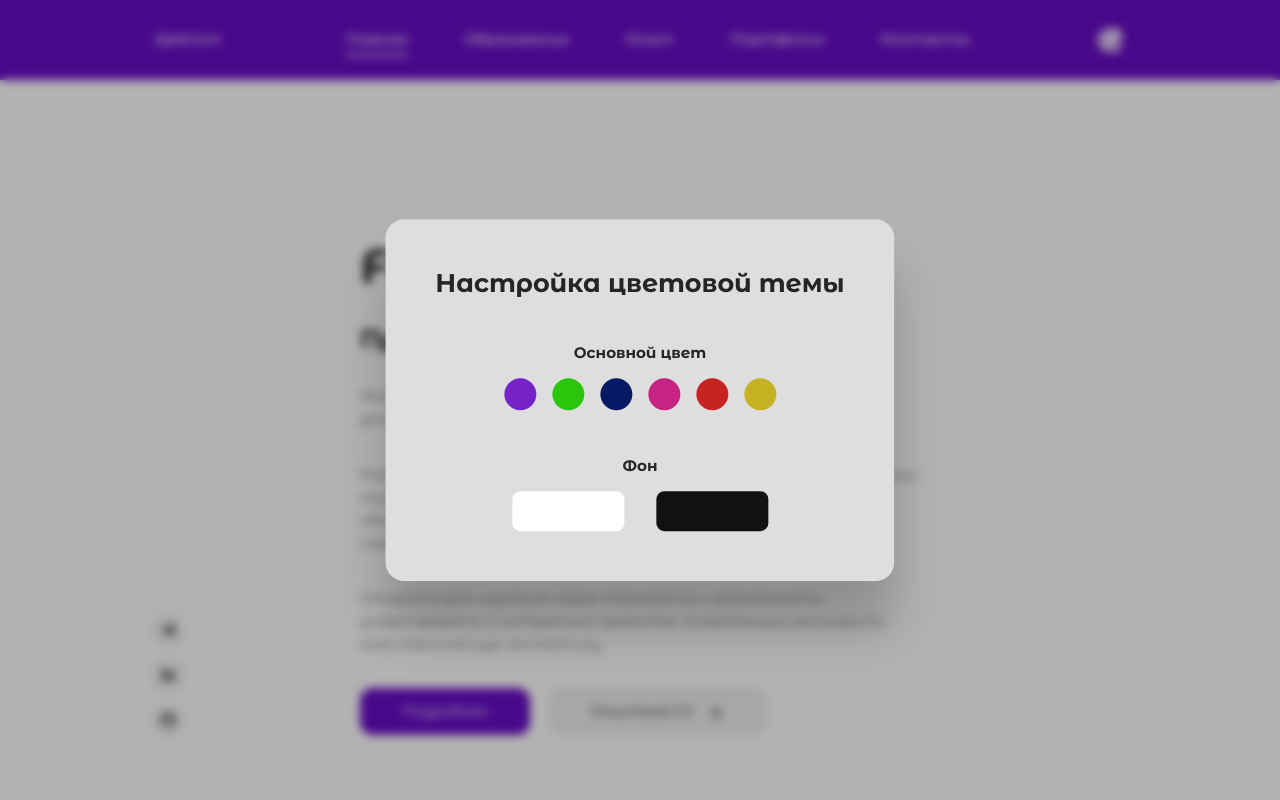
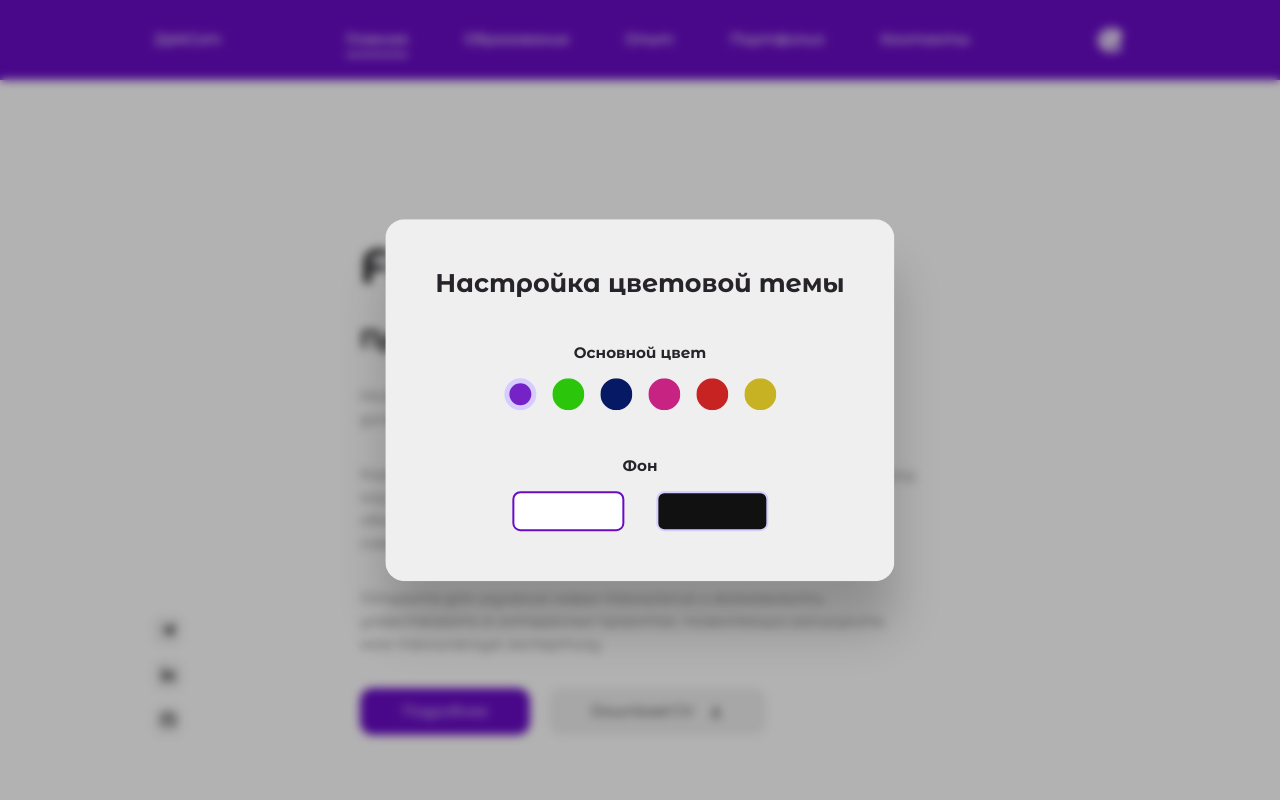
Before and after one commit to jijek-com/jijek-com.github.io, a React (Create React App) app: page / in a window 1280 px wide. Both pictures are taken after a click on the button 1110 px from the left and 40 px from the top of the page. Shown: the top 800 px of the page. Built offline with nearby package versions, Linux system fonts and the light colour scheme.

Commit message:
edit theme modal btn

```diff
--- a/src/assets/styles/root.scss
+++ b/src/assets/styles/root.scss
@@ -5,6 +5,7 @@
     --light-lightness: 94%;
     --white-lightness: 100%;
     --color-primary: hsl(var(--primary-hue), 89%, 41%);
+    --color-secondary: hsl(252, 100%, 90%);
     --color-white: hsl(0, 5%, var(--white-lightness));
     --color-light: hsl(var(--primary-hue), 5%, var(--light-lightness));
     --color-black: hsl(var(--primary-hue), 5%, var(--black-lightness));
--- a/src/theme/BackgroundColor.jsx
+++ b/src/theme/BackgroundColor.jsx
@@ -1,11 +1,11 @@
 import { useThemeContext } from "../context/theme-context";
 
 const BackgroundColor = ({ className }) => {
-  const { themeHandler } = useThemeContext();
+  const { themeState, themeHandler } = useThemeContext();
 
   return (
     <button
-      className={className}
+      className={(themeState.background === className ? 'active ' : '') + className}
       onClick={() => themeHandler(className)}
     ></button>
   );
--- a/src/theme/PrimaryColor.jsx
+++ b/src/theme/PrimaryColor.jsx
@@ -1,11 +1,11 @@
 import { useThemeContext } from "../context/theme-context";
 
 const PrimaryColor = ({ className }) => {
-  const { themeHandler } = useThemeContext();
+  const { themeState, themeHandler } = useThemeContext();
 
   return (
     <button
-      className={className}
+      className={(themeState.primary === className ? 'active ' : '') + className}
       onClick={() => themeHandler(className)}
     ></button>
   );
--- a/src/theme/Theme.scss
+++ b/src/theme/Theme.scss
@@ -3,7 +3,7 @@
     top: 50%;
     left: 50%;
     transform: translate(-50%, -50%);
-    background: #dedede;
+    background: var(--color-light);
     z-index: 200;
     text-align: center;
     box-shadow: 0 3rem 3rem rgba(0, 0, 0, 0.2);
@@ -14,17 +14,6 @@
 
 @keyframes animateModal {
     to {opacity: 1}
-}
-
-.card.theme__modal:hover {
-    background: #dedede;
-}
-
-.card.theme__modal small {
-    margin-top: 0.6rem;
-    display: block;
-    width: 80%;
-    margin-inline: auto;
 }
 
 .theme__primary-wrapper {
@@ -44,6 +33,16 @@
     aspect-ratio: 1/1;
     border-radius: 50%;
     cursor: pointer;
+    border: 5px solid transparent;
+    transition: var(--transition);
+}
+
+.theme__modal .theme__primary-colors button.active {
+    border: 5px solid var(--color-secondary);
+}
+
+.theme__modal .theme__background-colors button.active {
+    border: 2px solid var(--color-primary);
 }
 
 .theme__primary-colors .color-1 {
@@ -83,6 +82,7 @@
     background: white;
     border-radius: var(--border-radius-3);
     cursor: pointer;
+    border: 2px solid var(--color-secondary)
 }
 
 .theme__background-colors .bg-2 {
```
